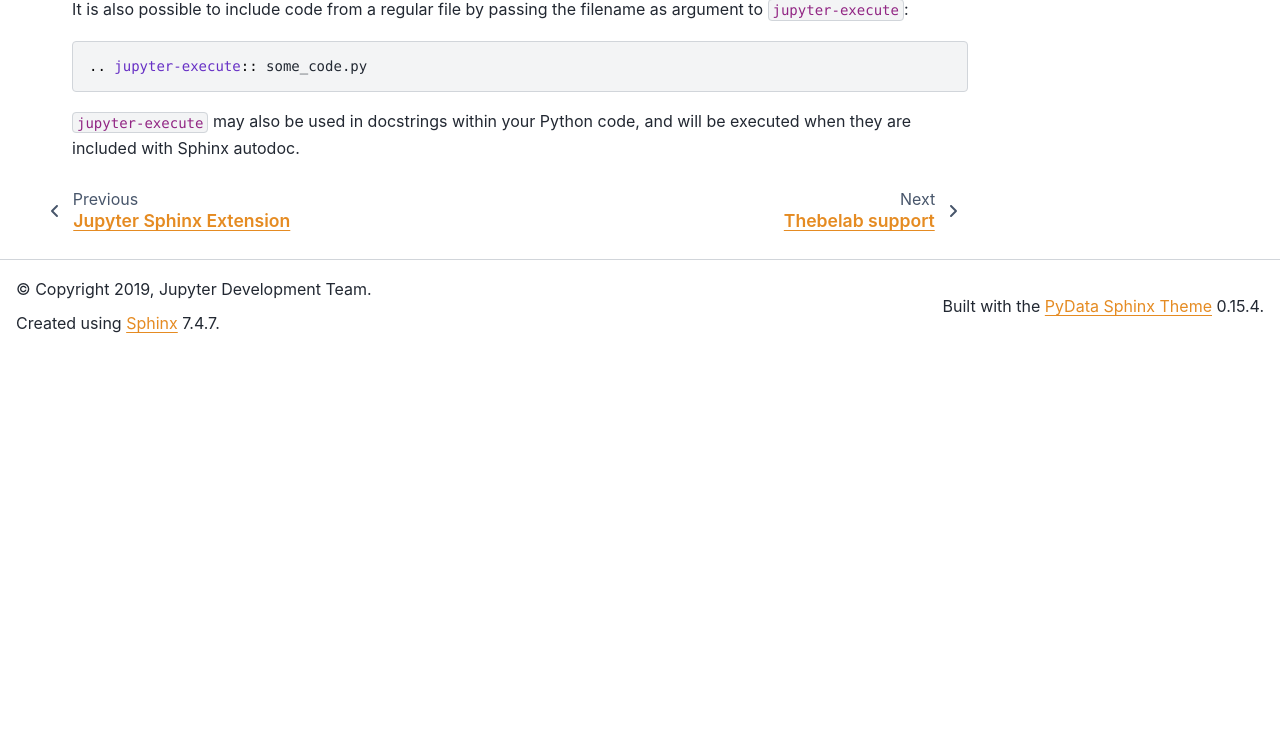
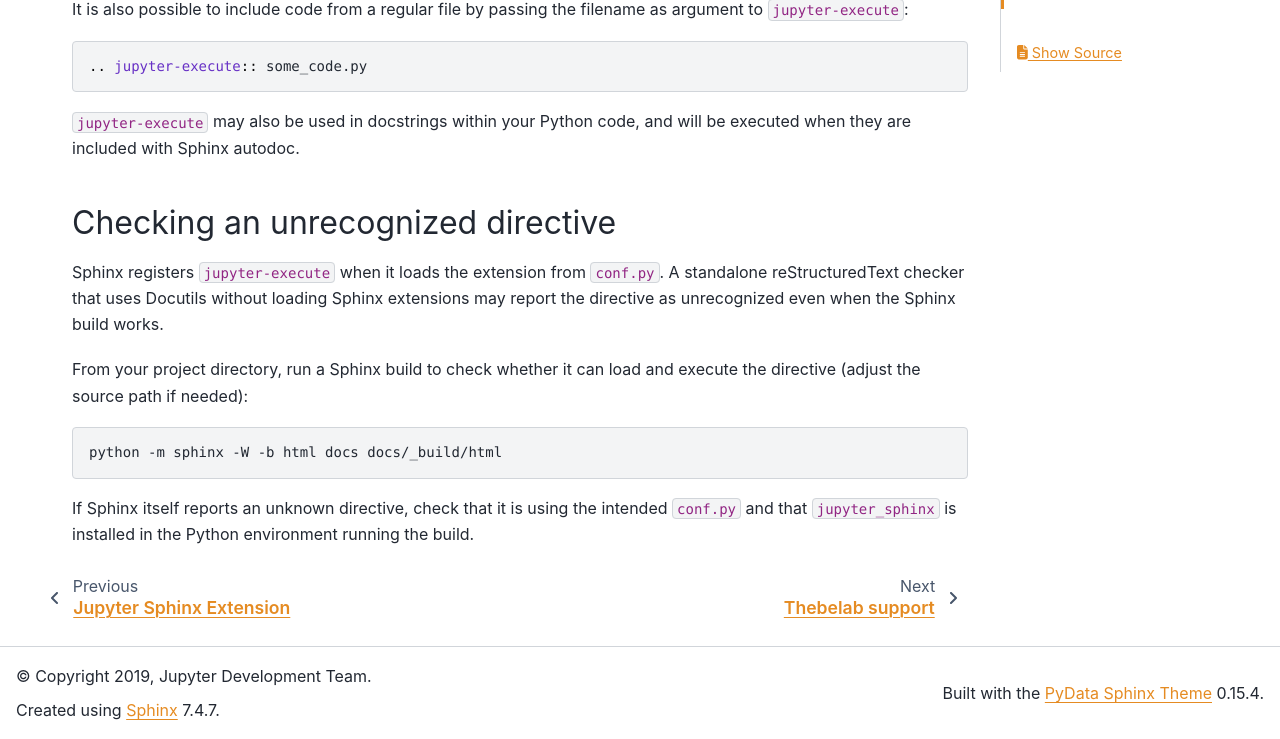
Before and after one commit to jupyter/jupyter-sphinx, a Sphinx documentation site: the page built from docs/setup.rst, in a window 1280 px wide and 900 px high, scrolled down 1781 px, cut to the strip 161-900 px from the top of the window. Built offline with Sphinx 7.4.7 and the PyData theme 0.15.4, drawn with Linux system fonts in a browser that asks for light colours; before the commit the page ends 2295 px from its top, so only the background shows below that; some of the changed text lies outside the part shown.

Commit message:
Explain how to check an unrecognized Jupyter directive
AI assistance was used to prepare this change.

```diff
--- a/docs/setup.rst
+++ b/docs/setup.rst
@@ -100,3 +100,22 @@ It is also possible to include code from a regular file by passing the filename
 
 ``jupyter-execute`` may also be used in docstrings within your Python code, and will be executed
 when they are included with Sphinx autodoc.
+
+Checking an unrecognized directive
+----------------------------------
+
+Sphinx registers ``jupyter-execute`` when it loads the extension from
+``conf.py``. A standalone reStructuredText checker that uses Docutils without
+loading Sphinx extensions may report the directive as unrecognized even
+when the Sphinx build works.
+
+From your project directory, run a Sphinx build to check whether it can load
+and execute the directive (adjust the source path if needed):
+
+.. code-block:: bash
+
+   python -m sphinx -W -b html docs docs/_build/html
+
+If Sphinx itself reports an unknown directive, check that it is using
+the intended ``conf.py`` and that ``jupyter_sphinx`` is installed in the
+Python environment running the build.
```
